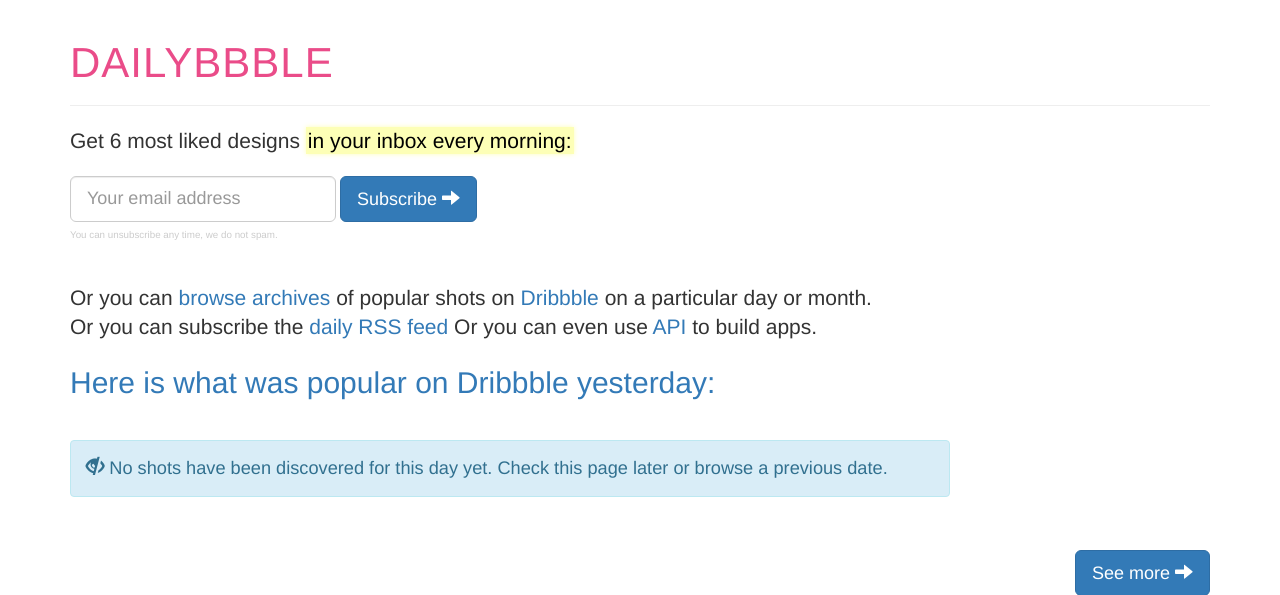
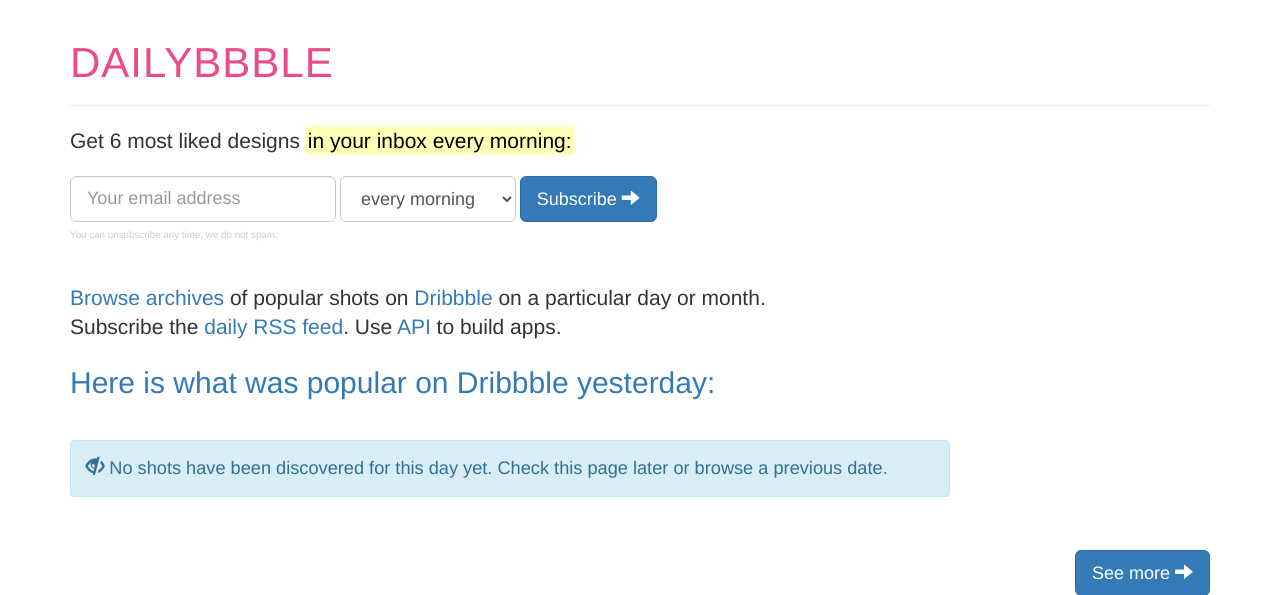
Before and after one commit to ahmetb/dailybbble, a Flask app: template dailybbble/templates/pages/home.html in a window 1280 px wide. Shown: the top 595 px of the page. Run offline with Flask 2, Linux system fonts and the light colour scheme; the template is opened without the code that fills it, so the values that code supplies are empty; some libraries are stand-ins or nearby versions.

Commit message:
added subscriptions option to web frontend

```diff
--- a/dailybbble/templates/pages/home.html
+++ b/dailybbble/templates/pages/home.html
@@ -11,7 +11,7 @@
             <div class='alert alert-success alert-dismissable'>
                 <p class='lead'>
                     <i class='glyphicon glyphicon-ok-circle'></i>
-                    You have successfully subscribed to daily emails. Enjoy!</p>
+                    You have successfully subscribed to the newsletter. Enjoy!</p>
             </div>
         {%- else -%}
             <div class='alert alert-danger'>
@@ -30,7 +30,15 @@
         {%- endif -%}
         <div class="form-group">
             <label class="sr-only" for="email">Email address</label>
-            <input type="email" class="form-control input-lg" name="email" placeholder="Your email address">
+            <input type="email" class="form-control input-lg" name="email"
+                placeholder="Your email address">
+        </div>
+        <div class="form-group">
+            <label class="sr-only" for="mode">Subscription type</label>
+            <select class="form-control input-lg" name="mode">
+              <option value="daily">every morning</option>
+              <option value="weekly">every Saturday</option>
+            </select>
         </div>
         <button type="submit" class="btn btn-primary btn-lg">Subscribe <i class='glyphicon glyphicon-arrow-right'></i></button>
         <span class="help-block">You can unsubscribe any time, we do not spam.</span>
@@ -38,13 +46,13 @@
     {%- endif -%}
 
     <p class='lead'>
-        <br/>Or you can <a href='{{url_for('archive_month',
+        <br/><a href='{{url_for('archive_month',
                                 year=today.year,
-                                month=today.month)}}'>browse archives</a>
+                                month=today.month)}}'>Browse archives</a>
         of popular shots on <a rel='nofollow' href='http://dribbble.com'>Dribbble</a>
-        on a particular day or month. <br/>Or you can subscribe the
-        <a href="{{url_for('rss2', _external=True)}}">daily RSS feed</a>
-        Or you can even use <a href='{{url_for('api_docs')}}'>API</a> to build apps.
+        on a particular day or month. <br/>Subscribe the
+        <a href="{{url_for('rss2', _external=True)}}">daily RSS feed</a>.
+        Use <a href='{{url_for('api_docs')}}'>API</a> to build apps.
     </p>
 
 
```
Also changed, not shown: dailybbble/email.py (+3 -4 lines), dailybbble/frontend_web.py (+12 -2 lines), README.md, dailybbble/templates/email/shots.html (line endings or trailing spaces), dailybbble/templates/email/shots.txt (line endings or trailing spaces).
